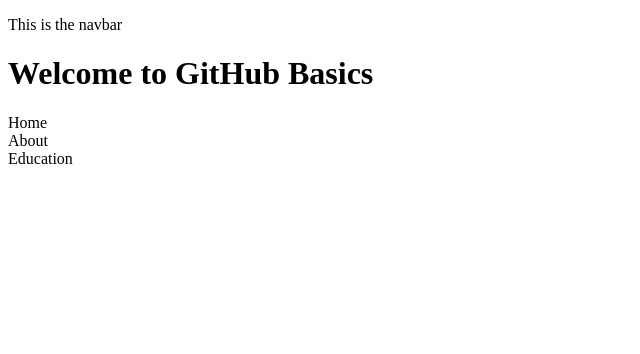
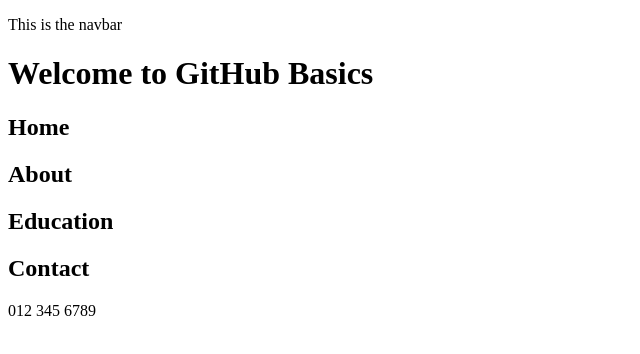
Before and after one commit to robynainsley21/git-example, a plain HTML site: page index.html in a window 1280 px wide. Shown: the whole page, without its empty margins (0-640 px from the left). Drawn offline with Linux system fonts and the light colour scheme.

Commit message:
Add contact section

```diff
--- a/index.html
+++ b/index.html
@@ -13,9 +13,13 @@
     </header>
     <main>
         <h1>Welcome to GitHub Basics</h1>
-        <section>Home</section>
-        <section>About</section>
-        <section>Education</section>
+        <section><h2>Home</h2></section>
+        <section><h2>About</h2></section>
+        <section><h2>Education</h2></section>
+        <section>
+            <h2>Contact</h2>
+            <p>012 345 6789</p>
+        </section>
     </main>
 </body>
 </html>
```
